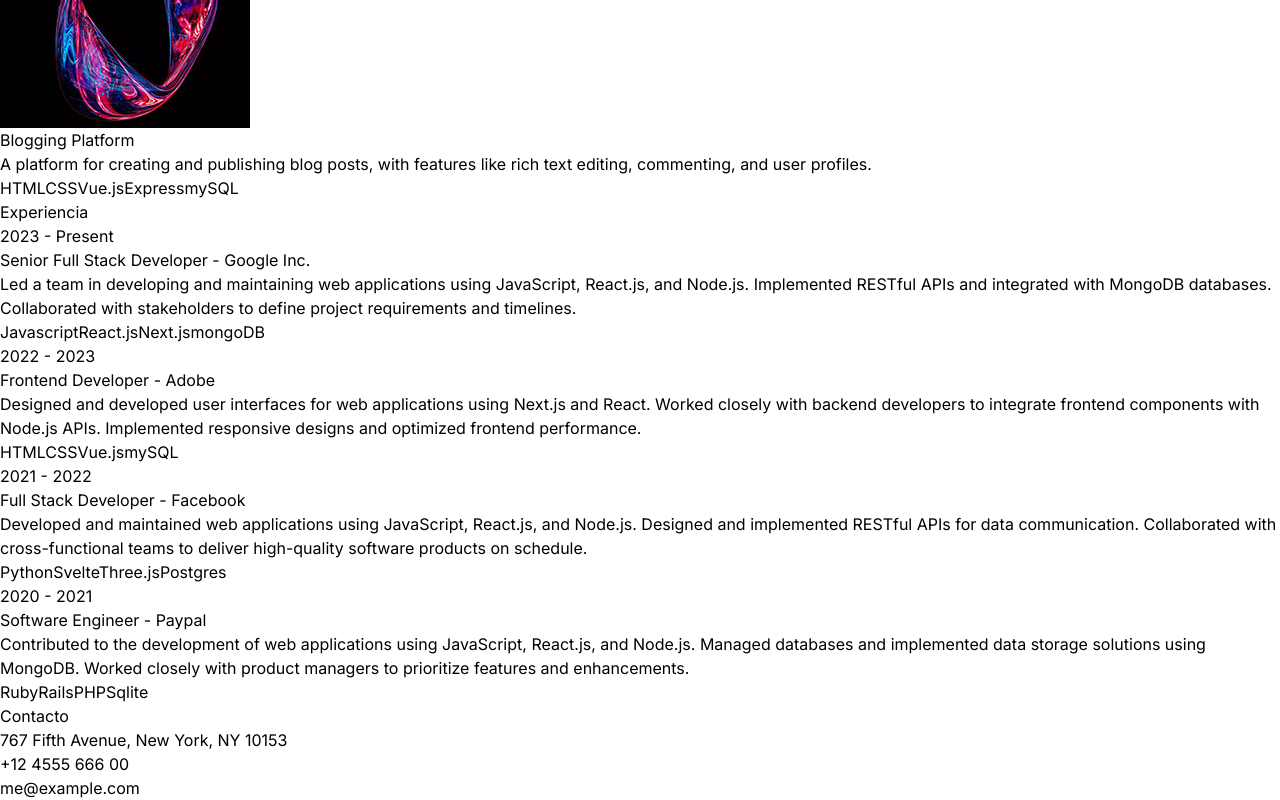
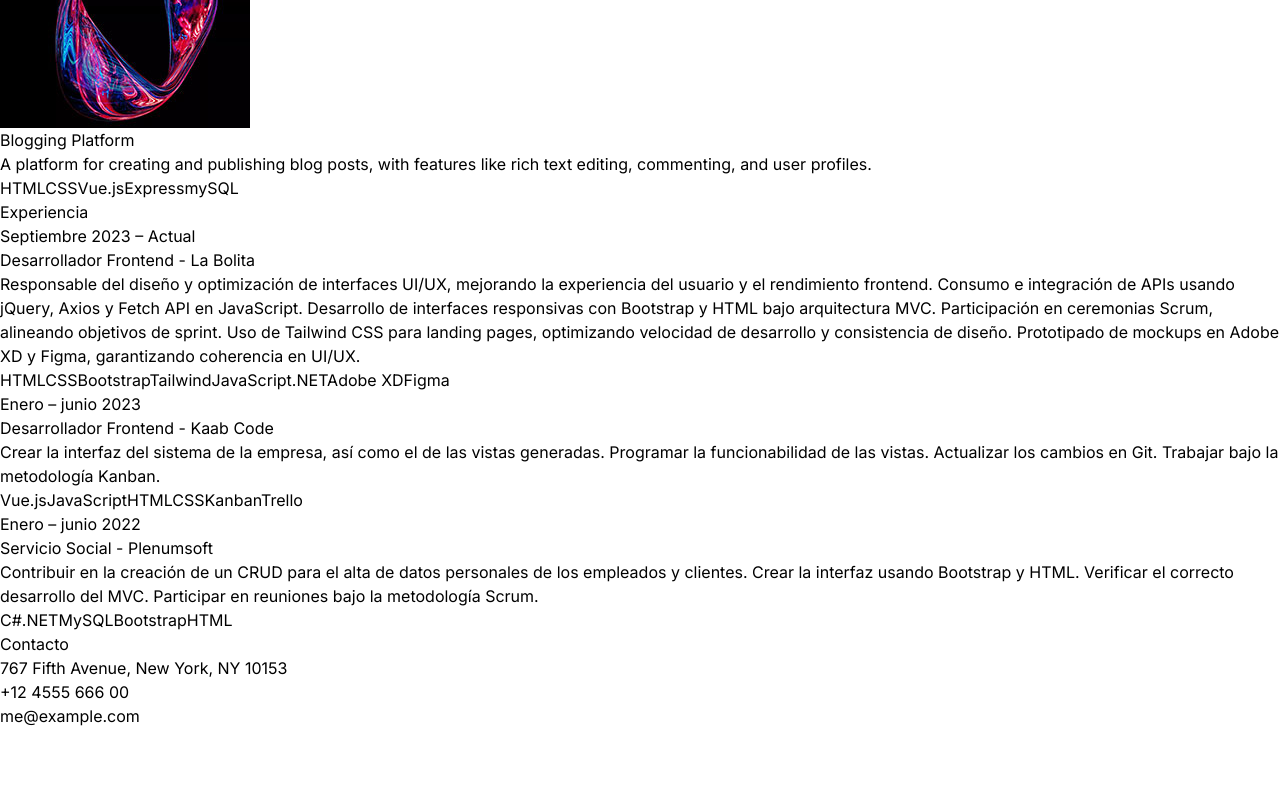
Before and after one commit to SergioCuadros/PortafolioReact, a React (Vite) app: page / in a window 1280 px wide. Shown: the part 1993-2793 px from the top of the page. After the commit the page ends 2721 px from the top, so only its background shows below. Built offline with nearby package versions, Linux system fonts and the light colour scheme.

Commit message:
feat: add json experience

```diff
--- a/src/constants/index.js
+++ b/src/constants/index.js
@@ -9,34 +9,47 @@ export const ABOUT_TEXT = `Además, valoro el trabajo en equipo y la colaboraci
 
 export const EXPERIENCES = [
   {
-    year: "2023 - Present",
-    role: "Senior Full Stack Developer",
-    company: "Google Inc.",
-    description: `Led a team in developing and maintaining web applications using JavaScript, React.js, and Node.js. Implemented RESTful APIs and integrated with MongoDB databases. Collaborated with stakeholders to define project requirements and timelines.`,
-    technologies: ["Javascript", "React.js", "Next.js", "mongoDB"],
+    year: "Septiembre 2023 – Actual",
+    role: "Desarrollador Frontend",
+    company: "La Bolita",
+    description: `
+    Responsable del diseño y optimización de interfaces UI/UX, mejorando la experiencia del usuario y el rendimiento frontend.
+Consumo e integración de APIs usando jQuery, Axios y Fetch API en JavaScript.
+Desarrollo de interfaces responsivas con Bootstrap y HTML bajo arquitectura MVC.
+Participación en ceremonias Scrum, alineando objetivos de sprint.
+Uso de Tailwind CSS para landing pages, optimizando velocidad de desarrollo y consistencia de diseño.
+Prototipado de mockups en Adobe XD y Figma, garantizando coherencia en UI/UX.
+
+    `,
+    technologies: ["HTML", "CSS", "Bootstrap", "Tailwind", "JavaScript", ".NET", "Adobe XD", "Figma"],
   },
   {
-    year: "2022 - 2023",
-    role: "Frontend Developer",
-    company: "Adobe",
-    description: `Designed and developed user interfaces for web applications using Next.js and React. Worked closely with backend developers to integrate frontend components with Node.js APIs. Implemented responsive designs and optimized frontend performance.`,
-    technologies: ["HTML", "CSS", "Vue.js", "mySQL"],
+    year: "Enero – junio 2023",
+    role: "Desarrollador Frontend",
+    company: "Kaab Code",
+    description: `
+      Crear la interfaz del sistema de la empresa, así como el de las vistas generadas.
+      Programar la funcionabilidad de las vistas.
+      Actualizar los cambios en Git.
+      Trabajar bajo la metodología Kanban.
+    `,
+    technologies: ["Vue.js", "JavaScript", "HTML", "CSS", "Kanban", "Trello"],
   },
   {
-    year: "2021 - 2022",
-    role: "Full Stack Developer",
-    company: "Facebook",
-    description: `Developed and maintained web applications using JavaScript, React.js, and Node.js. Designed and implemented RESTful APIs for data communication. Collaborated with cross-functional teams to deliver high-quality software products on schedule.`,
-    technologies: ["Python", "Svelte", "Three.js", "Postgres"],
-  },
-  {
-    year: "2020 - 2021",
-    role: "Software Engineer",
-    company: "Paypal",
-    description: `Contributed to the development of web applications using JavaScript, React.js, and Node.js. Managed databases and implemented data storage solutions using MongoDB. Worked closely with product managers to prioritize features and enhancements.`,
-    technologies: ["Ruby", "Rails", "PHP", "Sqlite"],
-  },
+    year: "Enero – junio 2022",
+    role: "Servicio Social",
+    company: "Plenumsoft",
+    description: `
+      Contribuir en la creación de un CRUD para el alta de datos personales de los empleados y clientes.
+      Crear la interfaz usando Bootstrap y HTML.
+      Verificar el correcto desarrollo del MVC.
+      Participar en reuniones bajo la metodología Scrum.
+    `,
+    technologies: ["C#", ".NET", "MySQL", "Bootstrap", "HTML"],
+  }
+
 ];
+
 
 export const PROJECTS = [
   {
```
Also changed, not shown: src/components/Contact.jsx (+13 -10 lines).
